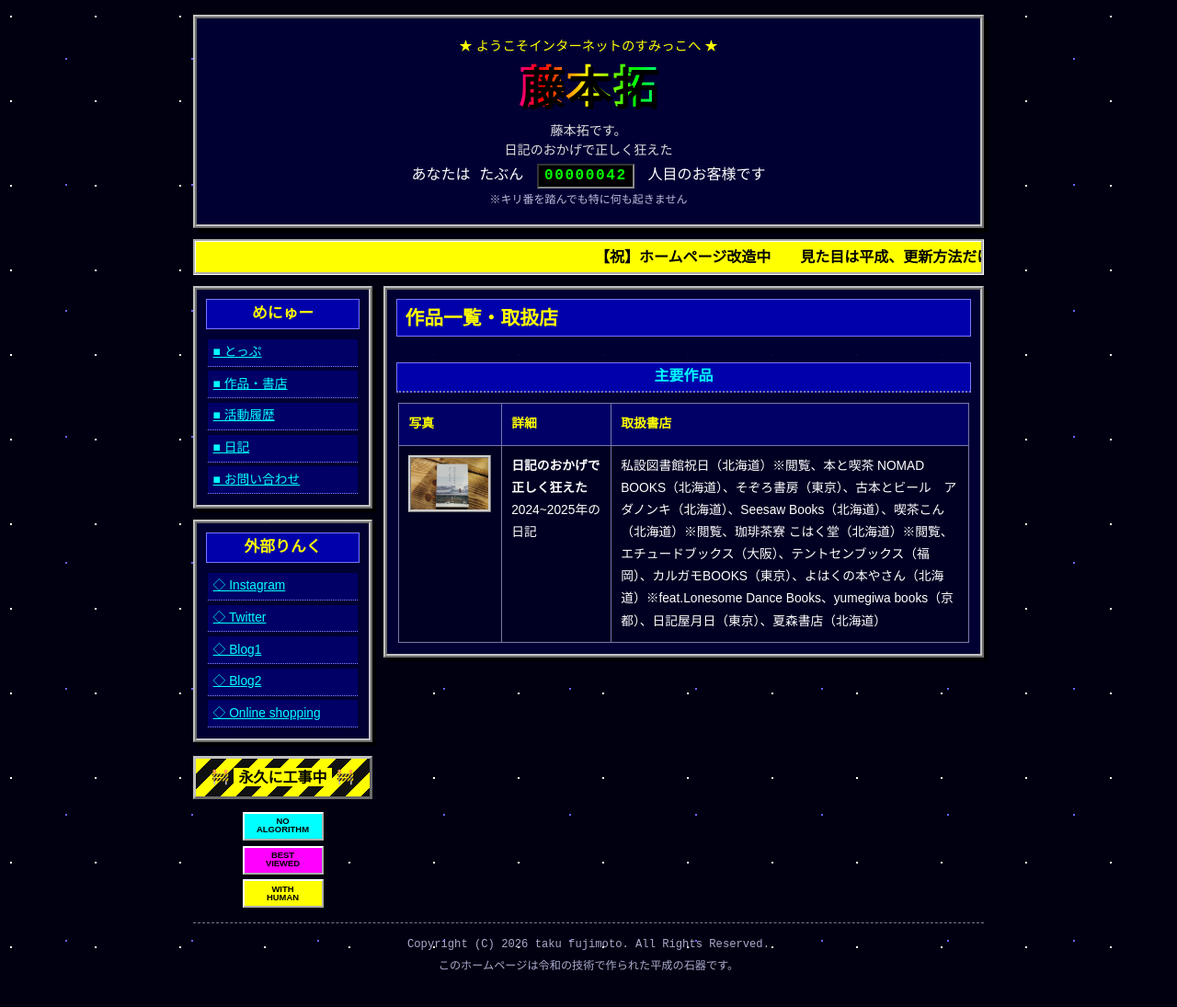
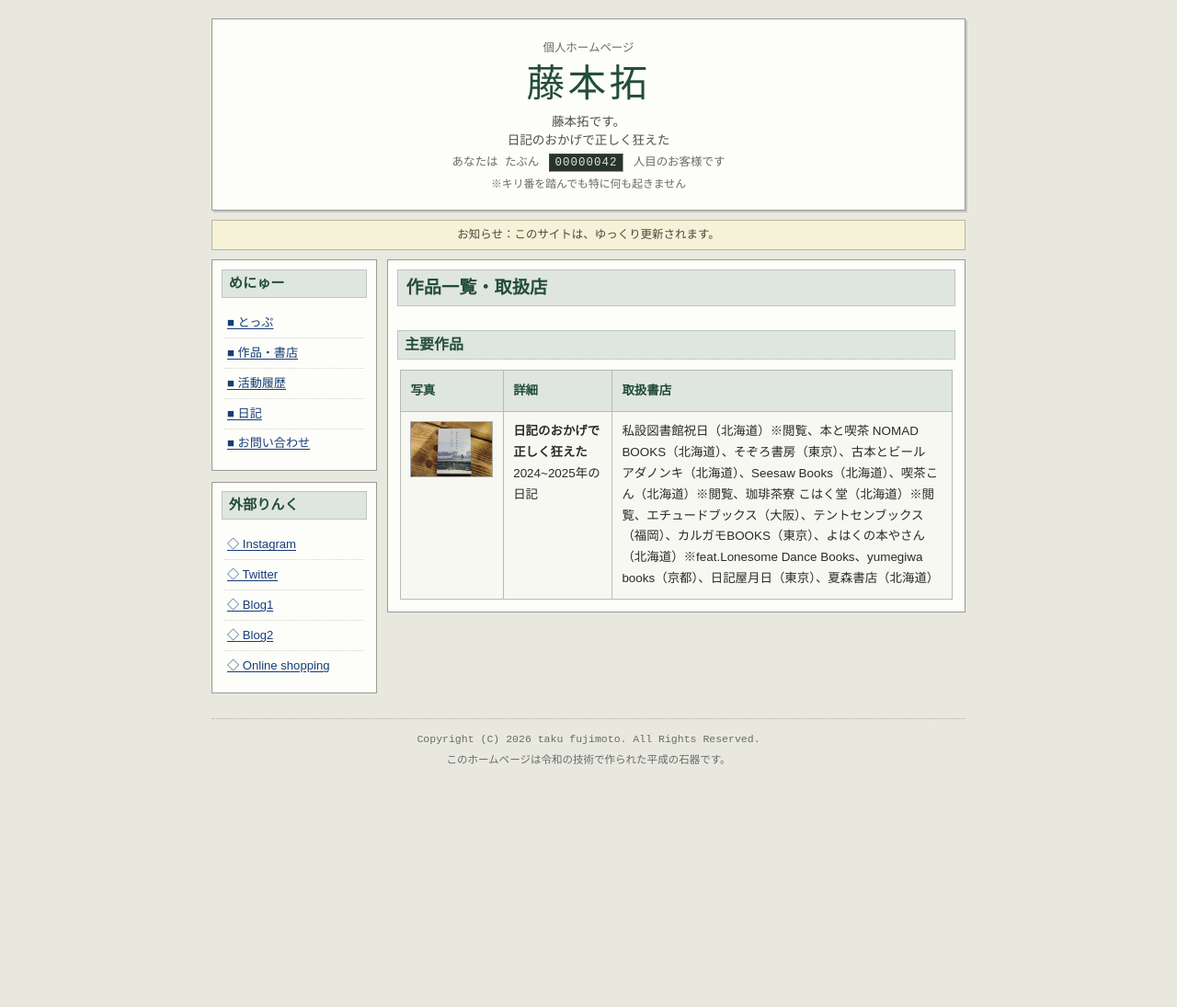
Before and after one commit to fujimototaku/fujimototaku.github.io, a Jekyll site: the page built from works.html, in a window 1280 px wide. Shown: the whole page at 92% size. Built offline with Jekyll 4.4.1, drawn with Linux system fonts in a browser that asks for light colours; after the commit the page ends 920 px from its top, so only the background shows below that.

Commit message:
Fix page links and calm the retro design

```diff
--- a/_data/home.yml
+++ b/_data/home.yml
@@ -1,7 +1,7 @@
 updated_at: "2026-04-15T16:40:00+09:00"
 retro:
-  eyebrow: ★ ようこそインターネットのすみっこへ ★
-  ticker: 【祝】ホームページ改造中　　見た目は平成、更新方法だけ令和　　キリ番報告は不要です　　BGMは脳内で流してください
+  eyebrow: 個人ホームページ
+  ticker: お知らせ：このサイトは、ゆっくり更新されます。
   intro: ここは日記、制作物、活動記録を置いておく個人サイトです。
   subtext: いいね、フォロー、アルゴリズムはありません。たまたま来た人だけ見てください。
 profile:
--- a/_includes/navigation.html
+++ b/_includes/navigation.html
@@ -3,10 +3,10 @@
     <h2>めにゅー</h2>
     <nav>
       <a href="/">■ とっぷ</a>
-      <a href="/works.html">■ 作品・書店</a>
-      <a href="/info.html">■ 活動履歴</a>
+      <a href="/works/">■ 作品・書店</a>
+      <a href="/info/">■ 活動履歴</a>
       <a href="/diary/">■ 日記</a>
-      <a href="/contact.html">■ お問い合わせ</a>
+      <a href="/contact/">■ お問い合わせ</a>
     </nav>
   </section>
 
@@ -27,20 +27,9 @@
 
   <section class="panel mini-panel">
     <h2>3D地球儀</h2>
-    <div id="globeViz" aria-label="回転する地球儀"></div>
+    <div id="globeViz" aria-label="地球儀"></div>
     <p class="small-note">地球を押すと地図が開きます</p>
   </section>
   {% endif %}
 
-  <div class="construction" aria-label="工事中">
-    <span aria-hidden="true">🚧</span>
-    <strong>永久に工事中</strong>
-    <span aria-hidden="true">🚧</span>
-  </div>
-
-  <div class="button-stack" aria-label="推奨環境風の装飾">
-    <span class="web-button cyan">NO<br>ALGORITHM</span>
-    <span class="web-button magenta">BEST<br>VIEWED</span>
-    <span class="web-button yellow">WITH<br>HUMAN</span>
-  </div>
 </aside>
--- a/_layouts/diary.html
+++ b/_layouts/diary.html
@@ -4,7 +4,7 @@
   <meta charset="UTF-8">
   <meta name="viewport" content="width=device-width, initial-scale=1.0">
   <meta name="robots" content="noindex,nofollow,noarchive">
-  <meta name="theme-color" content="#000033">
+  <meta name="theme-color" content="#e9e8df">
   <title>{{ page.title }} | {{ site.data.site.title }}</title>
   <link rel="stylesheet" href="/style.css">
 </head>
--- a/_layouts/page.html
+++ b/_layouts/page.html
@@ -4,7 +4,7 @@
   <meta charset="UTF-8">
   <meta name="viewport" content="width=device-width, initial-scale=1.0">
   <meta name="description" content="{{ site.data.site.description | strip_newlines }}">
-  <meta name="theme-color" content="#000033">
+  <meta name="theme-color" content="#e9e8df">
   <title>{{ page.title }} | {{ site.data.site.title }}</title>
   <link rel="stylesheet" href="/style.css">
 </head>
--- a/_layouts/post.html
+++ b/_layouts/post.html
@@ -4,7 +4,7 @@
   <meta charset="UTF-8">
   <meta name="viewport" content="width=device-width, initial-scale=1.0">
   <meta name="robots" content="noindex,nofollow,noarchive">
-  <meta name="theme-color" content="#000033">
+  <meta name="theme-color" content="#e9e8df">
   <title>{{ page.title }} | {{ site.data.site.title }}</title>
   <link rel="stylesheet" href="/style.css">
 </head>
--- a/style.css
+++ b/style.css
@@ -1,53 +1,49 @@
 :root {
-  color-scheme: dark;
-  --navy: #000033;
-  --navy-dark: #000018;
-  --blue: #0000aa;
-  --cyan: #00ffff;
-  --yellow: #ffff00;
-  --magenta: #ff00ff;
-  --lime: #00ff00;
-  --white: #ffffff;
-  --gray: #c0c0c0;
+  color-scheme: light;
+  --ink: #292b29;
+  --muted: #676b67;
+  --paper: #fdfdf9;
+  --ground: #e9e8df;
+  --line: #9a9b94;
+  --soft-line: #d5d5cd;
+  --heading: #dfe5df;
+  --green: #234d3b;
+  --blue: #163d79;
+  --visited: #67416e;
 }
 
 * {
   box-sizing: border-box;
 }
 
-html {
-  scroll-behavior: smooth;
-}
-
 body {
   min-height: 100vh;
   margin: 0;
-  color: var(--white);
-  background-color: #000011;
-  background-image:
-    radial-gradient(circle at 12px 18px, #fff 1px, transparent 1.5px),
-    radial-gradient(circle at 72px 64px, #6666ff 1px, transparent 1.5px);
-  background-size: 92px 92px, 137px 137px;
+  color: var(--ink);
+  background: var(--ground);
   font-family: "MS PGothic", "ＭＳ Ｐゴシック", Osaka, "Hiragino Kaku Gothic ProN", sans-serif;
-  font-size: 16px;
-  line-height: 1.75;
+  font-size: 15px;
+  line-height: 1.7;
 }
 
 a {
-  color: var(--cyan);
+  color: var(--blue);
   text-decoration: underline;
+  text-underline-offset: 2px;
 }
 
 a:visited {
-  color: #ff88ff;
+  color: var(--visited);
 }
 
 a:hover,
 a:focus-visible {
-  color: var(--yellow);
-  background: #660066;
-  outline: 2px dotted var(--yellow);
-  outline-offset: 2px;
+  color: #7a2f24;
+}
+
+a:focus-visible {
+  outline: 1px dotted currentColor;
+  outline-offset: 3px;
 }
 
 img {
@@ -60,11 +56,10 @@ img {
   z-index: 100;
   top: 0.5rem;
   left: 0.5rem;
-  padding: 0.5rem 0.75rem;
+  padding: 0.4rem 0.65rem;
   transform: translateY(-180%);
-  color: #000;
-  background: var(--yellow);
-  border: 2px solid #fff;
+  color: #fff;
+  background: var(--green);
 }
 
 .skip-link:focus {
@@ -72,13 +67,13 @@ img {
 }
 
 .site-header {
-  width: min(100% - 1rem, 860px);
-  margin: 1rem auto 0.75rem;
-  padding: 0.85rem;
+  width: min(100% - 1.5rem, 820px);
+  margin: 1.25rem auto 0.65rem;
+  padding: 1.05rem 1rem 0.9rem;
   text-align: center;
-  background: var(--navy);
-  border: 4px ridge var(--gray);
-  box-shadow: 5px 5px 0 #000;
+  background: var(--paper);
+  border: 1px solid var(--line);
+  box-shadow: 2px 2px 0 #c9c8c0;
 }
 
 .site-header p {
@@ -86,80 +81,77 @@ img {
 }
 
 .site-header h1 {
-  margin: 0.25rem 0 0.5rem;
+  margin: 0.25rem 0 0.4rem;
+  color: var(--green);
   font-family: "MS Mincho", "ＭＳ 明朝", "Yu Mincho", serif;
-  font-size: clamp(1.8rem, 6vw, 3rem);
+  font-size: clamp(1.8rem, 6vw, 2.6rem);
+  font-weight: normal;
   line-height: 1.2;
-  letter-spacing: 0.06em;
-  text-shadow: 3px 3px 0 #000;
+  letter-spacing: 0.08em;
 }
 
 .eyebrow {
-  color: var(--yellow);
-  font-size: 0.9rem;
+  color: var(--muted);
+  font-size: 0.78rem;
 }
 
 .site-description {
-  color: #ddd;
-  font-size: 0.88rem;
+  color: #4d504d;
+  font-size: 0.85rem;
   line-height: 1.45;
 }
 
 .rainbow {
-  color: transparent;
-  background: linear-gradient(90deg, #f00, #ff0, #0f0, #0ff, #7777ff, #f0f, #f00);
-  background-size: 200% auto;
-  background-clip: text;
-  -webkit-background-clip: text;
-  animation: rainbow-slide 5s linear infinite;
+  color: inherit;
 }
 
 .counter {
+  color: var(--muted);
   font-family: monospace;
+  font-size: 0.78rem;
 }
 
 .counter-digits,
 .digital {
   display: inline-block;
-  margin: 0 0.3rem;
-  padding: 0 0.4rem;
-  color: var(--lime);
-  background: #000;
-  border: 2px inset #888;
+  margin: 0 0.2rem;
+  padding: 0 0.35rem;
+  color: #dbe7d5;
+  background: #28332c;
+  border: 1px inset #9b9b95;
   font-family: monospace;
-  font-weight: bold;
-  letter-spacing: 0.1em;
+  font-weight: normal;
+  letter-spacing: 0.08em;
   line-height: 1.45;
 }
 
 .small-note {
-  color: #bcbcdc;
-  font-size: 0.75rem;
+  color: var(--muted);
+  font-size: 0.74rem;
   line-height: 1.45;
 }
 
 .ticker {
-  width: min(100% - 1rem, 860px);
-  margin: 0 auto 0.75rem;
-  overflow: hidden;
-  color: #000;
-  background: var(--yellow);
-  border: 3px groove #fff;
-  white-space: nowrap;
+  width: min(100% - 1.5rem, 820px);
+  margin: 0 auto 0.65rem;
+  color: #4a493f;
+  background: #f5f2d8;
+  border: 1px solid #bbb69b;
 }
 
 .ticker-track {
-  width: max-content;
-  padding: 0.15rem 0;
-  font-weight: bold;
-  animation: ticker 19s linear infinite;
+  width: auto;
+  padding: 0.3rem 0.65rem;
+  white-space: normal;
+  font-size: 0.78rem;
+  text-align: center;
 }
 
 .page-shell {
   display: grid;
-  grid-template-columns: 195px minmax(0, 1fr);
-  gap: 0.75rem;
-  width: min(100% - 1rem, 860px);
+  grid-template-columns: 180px minmax(0, 1fr);
+  gap: 0.7rem;
+  width: min(100% - 1.5rem, 820px);
   margin: 0 auto;
 }
 
@@ -169,36 +161,37 @@ img {
 }
 
 .panel {
-  margin-bottom: 0.75rem;
-  padding: 0.75rem;
-  background: rgba(0, 0, 51, 0.97);
-  border: 4px ridge var(--gray);
-  box-shadow: 4px 4px 0 #000;
+  margin-bottom: 0.7rem;
+  padding: 0.8rem;
+  background: var(--paper);
+  border: 1px solid var(--line);
 }
 
 .panel > h2,
 .section-bar {
-  margin: -0.15rem -0.15rem 0.7rem;
-  padding: 0.15rem 0.45rem;
-  color: var(--yellow);
-  background: var(--blue);
-  border: 1px solid #7777ff;
-  font-size: 1.05rem;
-  line-height: 1.55;
-  text-align: center;
+  margin: -0.2rem -0.2rem 0.7rem;
+  padding: 0.2rem 0.45rem;
+  color: var(--green);
+  background: var(--heading);
+  border: 1px solid #bdc6bd;
+  font-size: 0.95rem;
+  font-weight: bold;
+  line-height: 1.5;
 }
 
 .menu-panel nav {
   display: grid;
-  gap: 0.3rem;
 }
 
 .menu-panel a {
   display: block;
-  padding: 0.15rem 0.35rem;
-  background: #000066;
-  border-bottom: 1px dotted #8888ff;
-  font-size: 0.86rem;
+  padding: 0.3rem 0.2rem;
+  border-bottom: 1px dotted var(--soft-line);
+  font-size: 0.82rem;
+}
+
+.menu-panel a:last-child {
+  border-bottom: 0;
 }
 
 .mini-panel {
@@ -210,57 +203,12 @@ img {
 }
 
 #globeViz {
-  width: 165px;
-  height: 165px;
+  width: 150px;
+  height: 150px;
   margin: 0 auto;
   overflow: hidden;
-  background: #000;
-  border: 2px inset #aaa;
-}
-
-.construction {
-  margin: 0.9rem 0;
-  padding: 0.4rem 0.2rem;
-  color: #000;
-  background: repeating-linear-gradient(135deg, var(--yellow) 0 12px, #111 12px 24px);
-  border: 3px outset var(--gray);
-  text-align: center;
-}
-
-.construction strong {
-  padding: 0.1rem 0.35rem;
-  color: #000;
-  background: var(--yellow);
-  animation: blink 0.95s steps(2, jump-none) infinite;
-}
-
-.button-stack {
-  display: grid;
-  justify-content: center;
-  gap: 0.35rem;
-}
-
-.web-button {
-  display: grid;
-  place-items: center;
-  width: 88px;
-  height: 31px;
-  color: #000;
-  border: 2px outset #fff;
-  font-family: Arial, sans-serif;
-  font-size: 0.59rem;
-  font-weight: 900;
-  line-height: 0.95;
-  text-align: center;
-  box-shadow: 2px 2px 0 #000;
-}
-
-.web-button.cyan { background: var(--cyan); }
-.web-button.magenta { background: var(--magenta); }
-.web-button.yellow { background: var(--yellow); }
-
-.welcome-panel {
-  background: linear-gradient(#000066, #000022);
+  background: #111;
+  border: 1px solid #8b8d88;
 }
 
 .welcome-panel p {
@@ -268,43 +216,38 @@ img {
 }
 
 .warning {
-  color: var(--yellow);
-  font-weight: bold;
-}
-
-.blink {
-  color: #ff4444;
-  animation: blink 0.9s steps(2, jump-none) infinite;
+  color: #655f38;
+  font-size: 0.8rem;
 }
 
 .profile-box {
   display: grid;
   grid-template-columns: 115px 1fr;
   overflow: hidden;
-  background: #000022;
-  border: 2px inset #8888cc;
+  background: #f7f7f2;
+  border: 1px solid var(--soft-line);
 }
 
 .profile-img {
   display: grid;
   place-items: center;
   padding: 0.55rem;
-  border-right: 1px dotted #8888cc;
+  border-right: 1px dotted #bcbdb7;
 }
 
 .profile-img img {
   width: 96px;
   background: #fff;
-  border: 3px ridge #ccc;
+  border: 1px solid #aaa;
 }
 
 .profile-txt {
   padding: 0.65rem;
-  font-size: 0.88rem;
+  font-size: 0.86rem;
 }
 
 .profile-name {
-  color: var(--lime);
+  color: var(--green);
   font-weight: bold;
 }
 
@@ -315,8 +258,8 @@ img {
 }
 
 .announcement-list li {
-  padding: 0.42rem 0;
-  border-bottom: 1px dashed #7777aa;
+  padding: 0.4rem 0;
+  border-bottom: 1px dotted var(--soft-line);
 }
 
 .announcement-list li:last-child {
@@ -326,19 +269,18 @@ img {
 .entry-date {
   display: inline-block;
   margin-right: 0.45rem;
-  color: var(--lime);
+  color: var(--green);
   font-family: monospace;
-  font-weight: bold;
 }
 
 .store-group {
-  margin: 0 0 0.9rem;
-  padding-bottom: 0.65rem;
-  border-bottom: 1px dashed #7777aa;
+  margin: 0 0 0.85rem;
+  padding-bottom: 0.6rem;
+  border-bottom: 1px dotted var(--soft-line);
 }
 
 .store-group strong {
-  color: var(--cyan);
+  color: var(--green);
 }
 
 .obs-item {
@@ -347,8 +289,8 @@ img {
   aspect-ratio: 16 / 9;
   overflow: hidden;
   cursor: pointer;
-  background: #000;
-  border: 3px ridge #bbb;
+  background: #111;
+  border: 1px solid var(--line);
 }
 
 .obs-item img {
@@ -363,10 +305,10 @@ img {
   right: 0;
   bottom: 0;
   left: 0;
-  padding: 0.25rem;
+  padding: 0.3rem;
   color: #fff;
-  background: rgba(0, 0, 102, 0.82);
-  font-size: 0.8rem;
+  background: rgba(30, 39, 34, 0.82);
+  font-size: 0.78rem;
   text-align: center;
 }
 
@@ -381,9 +323,9 @@ img {
 .utility-chip,
 .search-box {
   padding: 0.25rem 0.45rem;
-  color: #000;
-  background: #c0c0c0;
-  border: 2px outset #fff;
+  color: #4b4d49;
+  background: #eeeede;
+  border: 1px solid #bdbdaf;
   font-size: 0.72rem;
 }
 
@@ -394,32 +336,31 @@ img {
 
 .search-box input,
 .search-box button {
-  color: #000;
+  color: #222;
   background: #fff;
-  border: 2px inset #aaa;
+  border: 1px solid #aaa;
   font: inherit;
 }
 
 .search-box button {
-  background: #ddd;
-  border-style: outset;
+  background: #e7e7e2;
 }
 
 .page-content > h1,
 .article-title {
-  margin: -0.15rem -0.15rem 1rem;
-  padding: 0.25rem 0.55rem;
-  color: var(--yellow);
-  background: var(--blue);
-  border: 1px solid #7777ff;
-  font-size: 1.3rem;
+  margin: -0.2rem -0.2rem 1rem;
+  padding: 0.3rem 0.55rem;
+  color: var(--green);
+  background: var(--heading);
+  border: 1px solid #bdc6bd;
+  font-size: 1.2rem;
   line-height: 1.5;
 }
 
 .page-content h2 {
-  margin-top: 1.75rem;
-  color: var(--cyan);
-  border-bottom: 2px dotted #7777aa;
+  margin-top: 1.6rem;
+  color: var(--green);
+  border-bottom: 1px dotted #aeb2ac;
   font-size: 1rem;
 }
 
@@ -434,27 +375,27 @@ th,
 td {
   min-width: 110px;
   padding: 0.65rem;
-  color: #fff;
-  background: #000022;
-  border: 1px solid #7777aa;
-  font-size: 0.86rem;
+  color: var(--ink);
+  background: #f8f8f3;
+  border: 1px solid #b9bab4;
+  font-size: 0.84rem;
   text-align: left;
   vertical-align: top;
 }
 
 th {
-  color: var(--yellow);
-  background: #000066;
+  color: var(--green);
+  background: var(--heading);
 }
 
 td img {
   max-width: 110px;
   background: #fff;
-  border: 3px ridge #ccc;
+  border: 1px solid #aaa;
 }
 
 .bg-light-green {
-  background: #000022;
+  background: #f8f8f3;
 }
 
 .activity-list,
@@ -466,32 +407,32 @@ td img {
 
 .activity-item,
 .post-list li {
-  margin-bottom: 0.7rem;
+  margin-bottom: 0.65rem;
   padding: 0.65rem;
-  background: #000022;
-  border: 1px dashed #7777aa;
+  background: #f8f8f3;
+  border: 1px dotted #b6b7b1;
 }
 
 .activity-item b {
-  color: var(--cyan);
+  color: var(--green);
 }
 
 .contact-box,
 .notice {
   padding: 0.85rem;
   overflow-wrap: anywhere;
-  background: #000022;
-  border: 3px ridge #aaa;
+  background: #f7f7f2;
+  border: 1px solid #b6b7b1;
 }
 
 .contact-email {
-  color: var(--lime);
-  font-size: clamp(1rem, 4vw, 1.3rem);
+  color: var(--green);
+  font-size: clamp(1rem, 4vw, 1.2rem);
 }
 
 .contact-note,
 .date {
-  color: #bbb;
+  color: var(--muted);
   font-size: 0.78rem;
 }
 
@@ -501,23 +442,23 @@ td img {
 
 .post-body img {
   background: #fff;
-  border: 3px ridge #ccc;
+  border: 1px solid #aaa;
 }
 
 .back-link {
   margin-top: 1.2rem;
   padding-top: 0.7rem;
-  border-top: 1px dashed #7777aa;
+  border-top: 1px dotted var(--soft-line);
 }
 
 footer {
-  width: min(100% - 1rem, 860px);
+  width: min(100% - 1.5rem, 820px);
   margin: 1rem auto 2rem;
-  padding-top: 0.6rem;
-  color: #aaaacc;
-  border-top: 1px dashed #777799;
+  padding-top: 0.55rem;
+  color: var(--muted);
+  border-top: 1px dotted #acaea8;
   font-family: monospace;
-  font-size: 0.76rem;
+  font-size: 0.72rem;
   text-align: center;
 }
 
@@ -525,24 +466,7 @@ footer p {
   margin: 0.2rem 0;
 }
 
-@keyframes rainbow-slide {
-  to { background-position: 200% center; }
-}
-
-@keyframes ticker {
-  from { transform: translateX(860px); }
-  to { transform: translateX(-100%); }
-}
-
-@keyframes blink {
-  50% { visibility: hidden; }
-}
-
 @media (max-width: 680px) {
-  body {
-    font-size: 15px;
-  }
-
   .page-shell {
     grid-template-columns: 1fr;
   }
@@ -553,14 +477,8 @@ footer p {
     gap: 0.7rem;
   }
 
-  .sidebar .panel,
-  .construction {
+  .sidebar .panel {
     margin-bottom: 0;
-  }
-
-  .button-stack {
-    grid-column: 1 / -1;
-    grid-template-columns: repeat(3, auto);
   }
 
   .profile-box {
@@ -573,24 +491,14 @@ footer p {
 }
 
 @media (max-width: 440px) {
+  .site-header,
+  .ticker,
+  .page-shell,
+  footer {
+    width: min(100% - 1rem, 820px);
+  }
+
   .sidebar {
     grid-template-columns: 1fr;
   }
-
-  .button-stack {
-    grid-column: auto;
-  }
-
-  .ticker-track {
-    animation-duration: 14s;
-  }
 }
-
-@media (prefers-reduced-motion: reduce) {
-  html { scroll-behavior: auto; }
-  .rainbow,
-  .ticker-track,
-  .blink,
-  .construction strong { animation: none; }
-  .ticker-track { width: auto; white-space: normal; text-align: center; }
-}
```
Also changed, not shown: index.html (+5 -6 lines).
